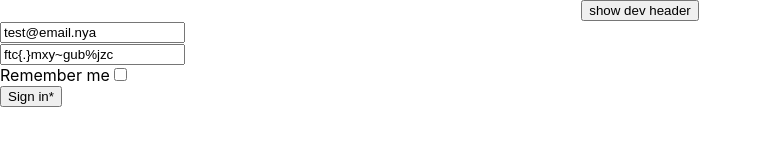
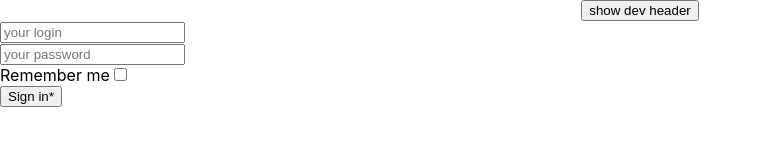
Before and after one commit to alexgitrepo/fridayProject, a React (Create React App) app: page /#/sign-in in a window 1280 px wide. Shown: the top 160 px of the page, without its empty margins (0-762 px from the left). Built offline with nearby package versions, Linux system fonts and the light colour scheme.

Commit message:
change action in signIn branch

```diff
--- a/src/neko-2-features/f-1-authorization/a-1-sign-in/s-1-ui/SignIn.tsx
+++ b/src/neko-2-features/f-1-authorization/a-1-sign-in/s-1-ui/SignIn.tsx
@@ -1,42 +1,37 @@
 import React, {useState} from 'react';
-import {NavLink} from "react-router-dom";
-import {FORGOT_PATH, REGISTER_PATH} from "../../../../neko-1-main/m-1-ui/Routes";
 import {ISignInState} from "../s-2-bll/b-2-redux/signInInitialState";
 
 interface MethodsInterface {
-    signIn: Function
+    signInThunk: Function
+    signInEmailChange: Function,
+    signInPasswordChange: Function,
+    signInRememberMeChange: Function
 }
 
 const SignIn: React.FC<ISignInState & MethodsInterface> = (
-    {email, password, rememberMe, signIn}
+    {email, password, rememberMe, signInThunk, signInEmailChange, signInPasswordChange, signInRememberMeChange}
 ) => {
     const handleSignIn = () => {
-        signIn(emailState, passwordState, rememberMeState)
+        signInThunk()
     };
-
-    const [emailState, setEmail] = useState(email);
-    const [passwordState, setPassword] = useState(password);
-    const [rememberMeState, setRememberMe] = useState(rememberMe);
-
     const emailChange = (e: any) => {
-        setEmail(e.target.value)
+        signInEmailChange(e.target.value)
     };
-
     const passwordChange = (e: any) => {
-        setPassword(e.target.value);
+        signInPasswordChange(e.target.value);
     };
     const rememberMeChange = (e: any) => {
-        setRememberMe(!e.target.checked)
+        signInRememberMeChange(e.target.checked)
     };
     console.log('render SignIn');
     return (
         <div>
-            <input type="text" onChange={emailChange} value={emailState} placeholder={"your login"}/>
+            <input type="text" onChange={emailChange} value={email} placeholder={"your login"}/>
             <br/>
-            <input type="text" onChange={passwordChange} value={passwordState} placeholder={"your password"}/>
+            <input type="text" onChange={passwordChange} value={password} placeholder={"your password"}/>
             <br/>
             <label htmlFor="rememberMe">Remember me</label>
-            <input type="checkbox" onChange={rememberMeChange} name={"rememberMe"} checked={rememberMeState}/>
+            <input type="checkbox" onChange={rememberMeChange} name={"rememberMe"} checked={rememberMe}/>
             <br/>
             <button onClick={handleSignIn}>Sign in*</button>
         </div>
--- a/src/neko-2-features/f-1-authorization/a-1-sign-in/s-1-ui/SignInContainer.tsx
+++ b/src/neko-2-features/f-1-authorization/a-1-sign-in/s-1-ui/SignInContainer.tsx
@@ -1,24 +1,29 @@
-import React, {useEffect, useState} from 'react';
-import {Redirect} from "react-router-dom";
-import {NEKO_PATH} from "../../../../neko-1-main/m-1-ui/Routes";
+import React from 'react';
 import SignIn from "./SignIn";
-import Disconnect from "./Disconnect";
 import {connect} from 'react-redux';
 import {ISignInState} from "../s-2-bll/b-2-redux/signInInitialState";
-import {signIn} from "../s-2-bll/signInThunk";
-import {signInSome} from "../s-2-bll/b-2-redux/signInActions";
+import {signInThunk} from "../s-2-bll/signInThunk";
+import {signInEmailChange, signInPasswordChange, signInRememberMeChange} from "../s-2-bll/b-2-redux/signInActions";
 
 export interface MethodsInterface {
-    signIn: Function,
+    signInThunk: Function,
+    signInEmailChange: Function,
+    signInPasswordChange: Function,
+    signInRememberMeChange: Function
 }
 
-const SignInContainer: React.FC<ISignInState & MethodsInterface> = ({email,password,rememberMe,signIn}) => {
+const SignInContainer: React.FC<ISignInState & MethodsInterface> = (
+    {email, password, rememberMe, signInThunk ,signInEmailChange , signInPasswordChange, signInRememberMeChange}
+    ) => {
 
     return (
         <SignIn email={email}
                 password={password}
                 rememberMe={rememberMe}
-                signIn={signIn}
+                signInThunk={signInThunk}
+                signInEmailChange={signInEmailChange}
+                signInPasswordChange={ signInPasswordChange}
+                signInRememberMeChange={signInRememberMeChange}
         />
     );
 };
@@ -31,4 +36,7 @@ let mapStateToProps = (state: any) => {
     }
 }
 
-export default connect(mapStateToProps, {signIn})(SignInContainer);
+export default connect(mapStateToProps, {
+    signInThunk, signInEmailChange,
+    signInPasswordChange, signInRememberMeChange
+})(SignInContainer);
--- a/src/neko-2-features/f-1-authorization/a-1-sign-in/s-2-bll/b-2-redux/signInActions.ts
+++ b/src/neko-2-features/f-1-authorization/a-1-sign-in/s-2-bll/b-2-redux/signInActions.ts
@@ -1,22 +1,40 @@
-import {ISignInState} from "./signInInitialState";
-
+//CONSTANTS
+export const SIGN_IN = 'SIGN_IN/SOME';
+export const SIGN_IN_EMAIL = 'SIGN_IN_EMAIL';
+export const SIGN_IN_PASSWORD = 'SIGN_IN_PASSWORD';
+export const SIGN_IN_REMEMBER_ME = 'SIGN_IN_REMEMBER_ME';
 export const SIGN_IN_LOADING = 'SIGN_IN/LOADING';
 export const SIGN_IN_ERROR = 'SIGN_IN/ERROR';
 export const SIGN_IN_SUCCESS = 'SIGN_IN/SUCCESS';
 
-export const SIGN_IN = 'SIGN_IN/SOME'; // blank
-
-interface ISignInSome { // blank
-    type: typeof SIGN_IN
-    email: string,
-    password: string,
+//DESCRIPTION TYPES || INTERFACES
+export type SignInEmailChangeType = {
+    type: typeof SIGN_IN_EMAIL
+    email: string
+}
+export type SignInPasswordChangeType = {
+    type: typeof SIGN_IN_PASSWORD
+    password: string
+}
+export type SignInRememberMeChangeType = {
+    type: typeof SIGN_IN_REMEMBER_ME
     rememberMe: boolean
 
 }
+export type SignInRequestType = {
+    type: typeof SIGN_IN
+}
+export type SignInAllActionsType = SignInEmailChangeType
+    | SignInPasswordChangeType
+    | SignInRememberMeChangeType
+    | SignInRequestType;
 
-export type ISignInActions = ISignInSome;
-
-export const signInSome = (email: string, password: string, rememberMe: boolean) => ({ // blank
-    type: SIGN_IN,
-    email, password, rememberMe
+// ACTION CREATORS
+export const signInEmailChange = (email: string): SignInEmailChangeType => ({type: SIGN_IN_EMAIL, email});
+export const signInPasswordChange = (password: string): SignInPasswordChangeType => ({
+    type: SIGN_IN_PASSWORD,
+    password
 });
+export const signInRememberMeChange = (rememberMe: boolean) : SignInRememberMeChangeType => ({type:SIGN_IN_REMEMBER_ME,
+    rememberMe})
+export const signInSome = (): SignInRequestType => ({type: SIGN_IN});
--- a/src/neko-2-features/f-1-authorization/a-1-sign-in/s-2-bll/b-2-redux/signInInitialState.ts
+++ b/src/neko-2-features/f-1-authorization/a-1-sign-in/s-2-bll/b-2-redux/signInInitialState.ts
@@ -1,11 +1,14 @@
-export interface ISignInState { // blank
-    email: string ,
+export interface ISignInState {
+    email: string,
     password: string,
     rememberMe: boolean
 }
 
-export const signInInitialState: ISignInState = { // blank
-    email: 'test@email.nya',
-    password: 'ftc{.}mxy~gub%jzc',
+export const signInInitialState: ISignInState = {
+    email: '',
+    password: '',
     rememberMe: false
 };
+//
+// email: 'test@email.nya',
+// password: 'ftc{.}mxy~gub%jzc',
--- a/src/neko-2-features/f-1-authorization/a-1-sign-in/s-2-bll/b-2-redux/signInReducer.ts
+++ b/src/neko-2-features/f-1-authorization/a-1-sign-in/s-2-bll/b-2-redux/signInReducer.ts
@@ -1,17 +1,31 @@
 import {signInInitialState} from "./signInInitialState";
-import {ISignInActions, SIGN_IN} from "./signInActions";
+import {SIGN_IN, SIGN_IN_EMAIL, SIGN_IN_PASSWORD, SIGN_IN_REMEMBER_ME, SignInAllActionsType} from "./signInActions";
 
-export const signInReducer = (state = signInInitialState, action: ISignInActions) => {
+export const signInReducer = (state = signInInitialState, action: SignInAllActionsType) => {
     switch (action.type) {
-        case SIGN_IN: { // blank
+        case SIGN_IN_EMAIL:
             return {
                 ...state,
-                email: action.email,
-                password: action.password,
+                email: action.email
+            };
+        case SIGN_IN_PASSWORD:
+            return {
+                ...state,
+                password: action.password
+            };
+        case SIGN_IN_REMEMBER_ME:
+            return{
+                ...state,
                 rememberMe: action.rememberMe
             }
+        case SIGN_IN: {
+            return {
+                ...state,
+                email: state.email,
+                password: state.password,
+                rememberMe: state.rememberMe
+            }
         }
-
         default: {
             return state;
         }
--- a/src/neko-2-features/f-1-authorization/a-1-sign-in/s-2-bll/signInThunk.ts
+++ b/src/neko-2-features/f-1-authorization/a-1-sign-in/s-2-bll/signInThunk.ts
@@ -1,6 +1,6 @@
 import {ThunkAction, ThunkDispatch} from "redux-thunk";
 import {IAppStore} from "../../../../neko-1-main/m-2-bll/store";
-import {ISignInActions} from "./b-2-redux/signInActions";
+import {SignInAllActionsType} from "./b-2-redux/signInActions";
 import {SignInAPI} from "../s-3-dal/SignInAPI";
 import {passwordCoding} from "../../../f-2-helpers/h-1-authorization/passwordCoding";
 import {INekoActions, nekoSetName} from "../../../f-4-social/s-1-neko/n-2-bll/b-2-redux/nekoActions";
@@ -9,11 +9,11 @@ type Return = void;
 type ExtraArgument = {};
 type IGetStore = () => IAppStore;
 
-export const signIn =
+export const signInThunk =
     (email: string, password: string, rememberMe: boolean)
-        : ThunkAction<Return, IAppStore, ExtraArgument, ISignInActions> =>
+        : ThunkAction<Return, IAppStore, ExtraArgument, SignInAllActionsType> =>
         async (
-            dispatch: ThunkDispatch<IAppStore, ExtraArgument, ISignInActions | INekoActions>,
+            dispatch: ThunkDispatch<IAppStore, ExtraArgument, SignInAllActionsType | INekoActions>,
             getStore: IGetStore
         ) => {
             try {
```
